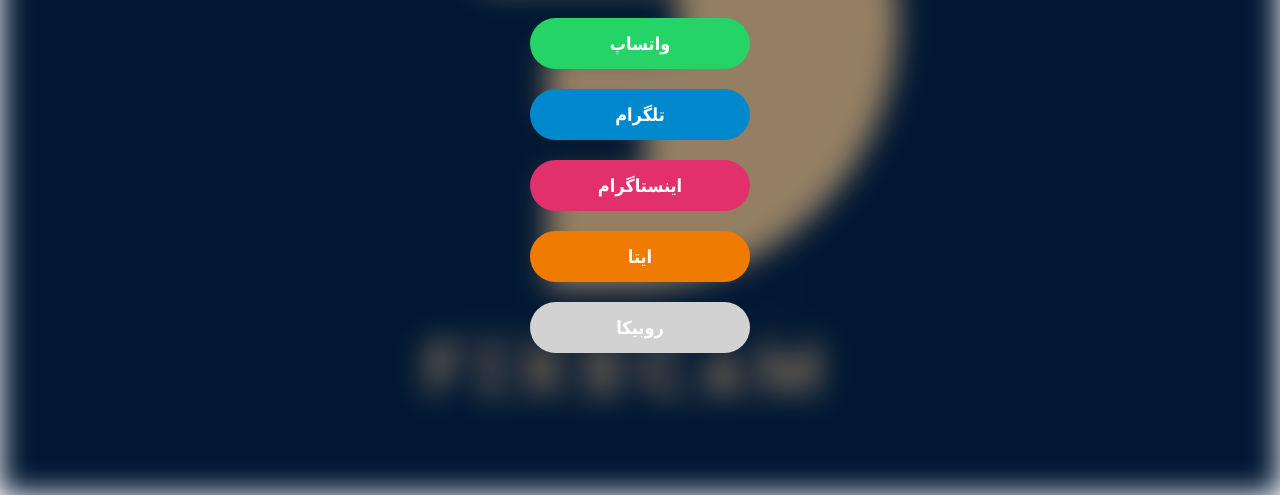
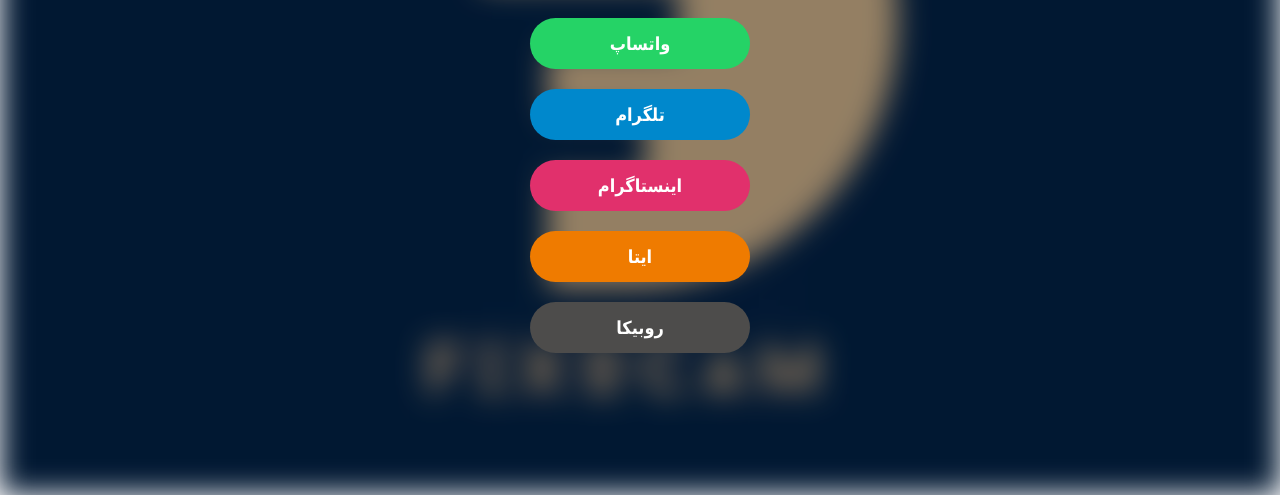
Before and after one commit to fixocam/FixoCam-links, a plain HTML site: page index.html in a window 1280 px wide. Shown: the part 305-800 px from the top of the page. Drawn offline with Linux system fonts and the light colour scheme.

Commit message:
Update index.html

```diff
--- a/index.html
+++ b/index.html
@@ -69,7 +69,7 @@
     .whatsapp { background: #25D366; }
     .telegram { background: #0088cc; }
     .instagram { background: #E1306C; }
-    .rubika { background: #D2D2D2; }
+    .rubika { background: #4D4C4B; }
     .eitaa { background: #EF7B00; }
     .btn:hover {
       opacity: 0.8;
```
